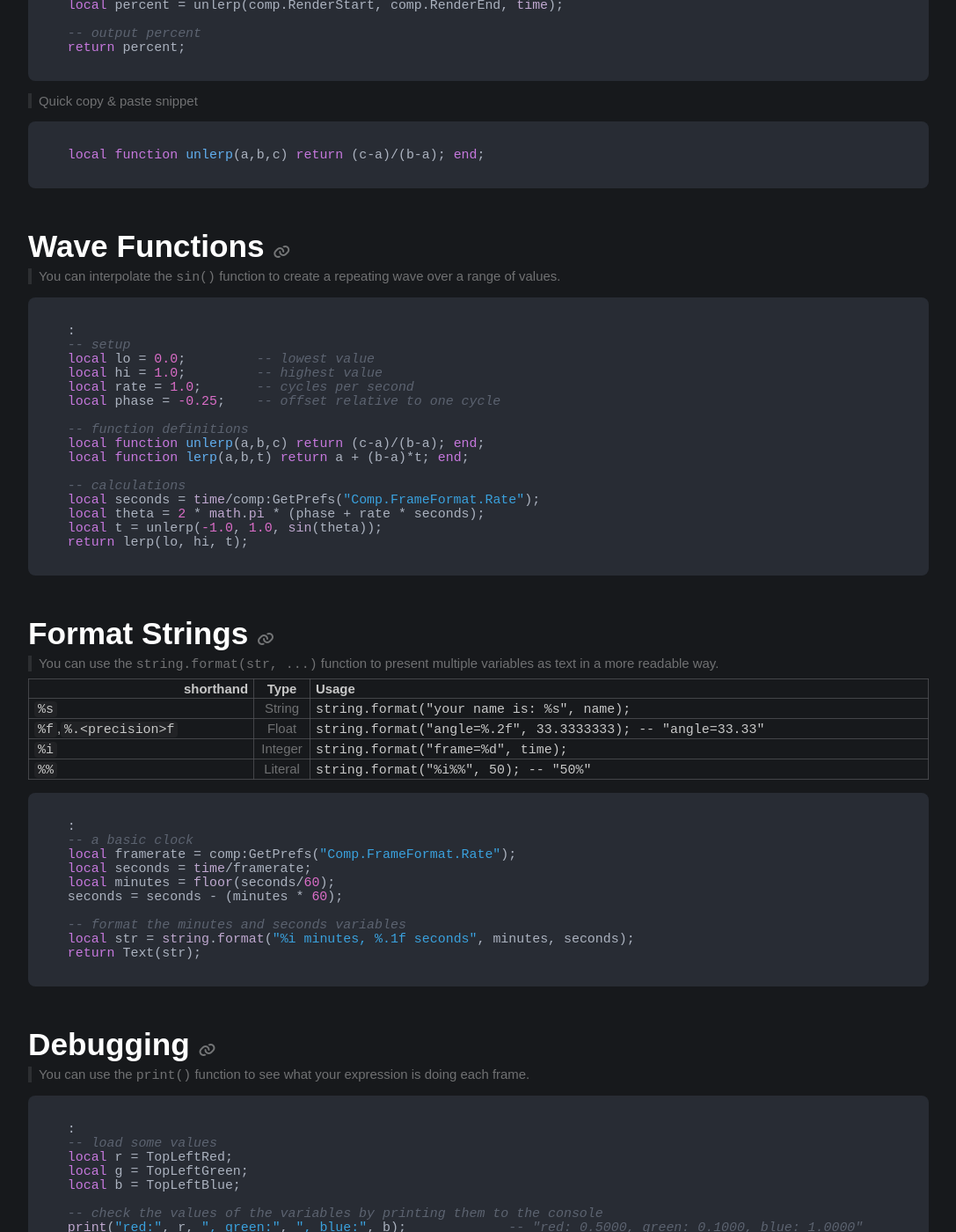
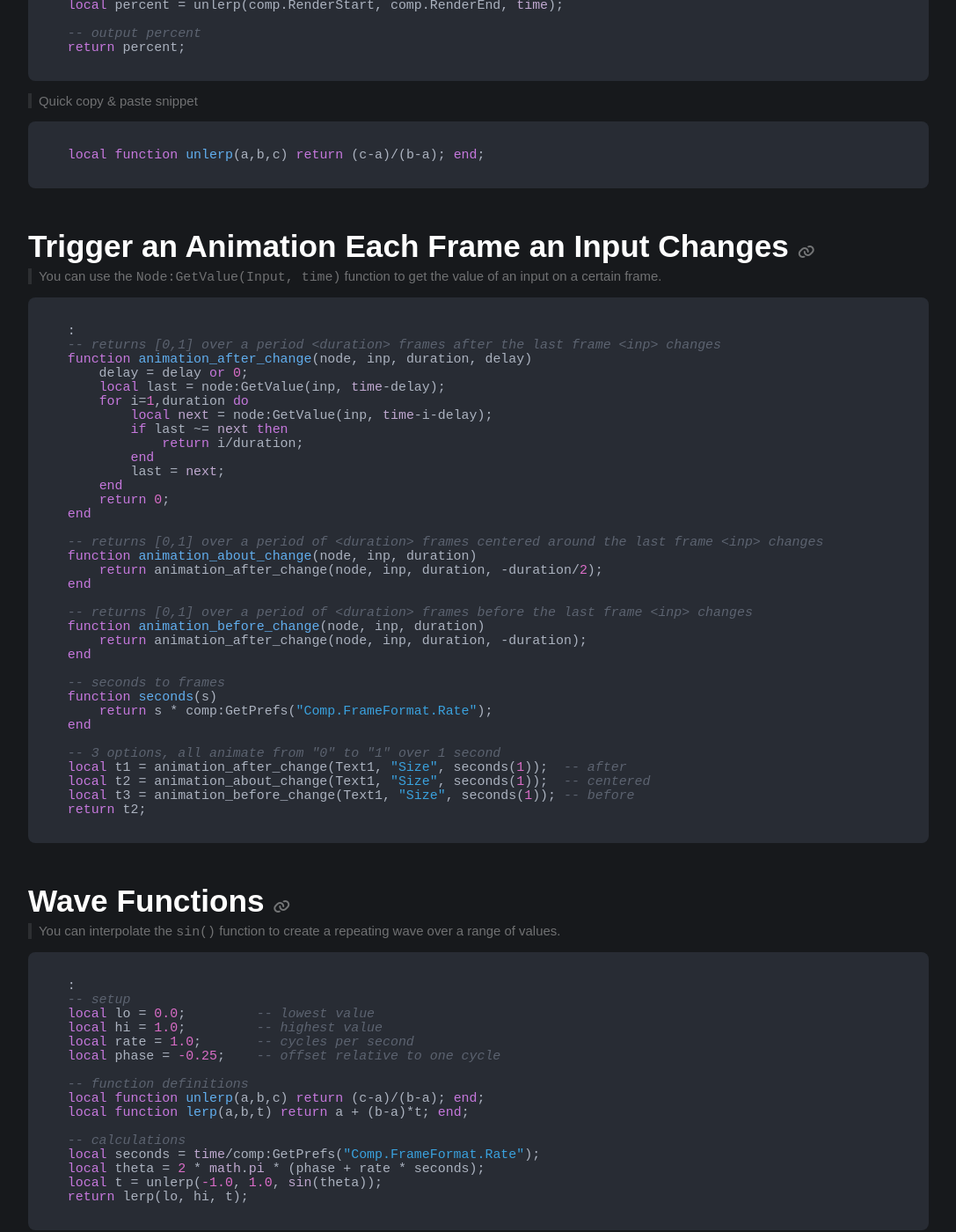
Before and after one commit to PizzaBlu/pizzablu.github.io, a Jekyll site: the page built from developer/expressions.html, in a window 1280 px wide and 1400 px high, scrolled down 2729 px. Shown: the whole window at 88% size, without its empty margins (96-1183 px from the left). Built offline with Jekyll 4.4.1, drawn with Linux system fonts in a browser that asks for light colours; nearby versions of some CDN libraries; some web fonts are replaced.

Commit message:
Update expressions.html

```diff
--- a/developer/expressions.html
+++ b/developer/expressions.html
@@ -99,6 +99,44 @@ local percent = unlerp(comp.RenderStart, comp.RenderEnd, time);
 return percent;</code></pre>
 <p class="iblock">Quick copy & paste snippet</p>
 <pre><code class="language-lua sample">local function unlerp(a,b,c) return (c-a)/(b-a); end;</code></pre>
+
+<h3 id="AnimateOnChange"><span>Trigger an Animation Each Frame an Input Changes</span> <a href="#AnimateOnChange"><i class="fa-solid fa-link"></i></a></h3>
+<p class="iblock">You can use the <code>Node:GetValue(Input, time)</code> function to get the value of an input on a certain frame.</p>
+<pre><code class="language-lua sample">:
+-- returns [0,1] over a period &lt;duration&gt; frames after the last frame &lt;inp&gt; changes
+function animation_after_change(node, inp, duration, delay)
+    delay = delay or 0;
+    local last = node:GetValue(inp, time-delay);
+    for i=1,duration do
+        local next = node:GetValue(inp, time-i-delay);
+        if last ~= next then
+            return i/duration;
+        end
+        last = next;
+    end
+    return 0;
+end
+
+-- returns [0,1] over a period of &lt;duration&gt; frames centered around the last frame &lt;inp&gt; changes
+function animation_about_change(node, inp, duration)
+    return animation_after_change(node, inp, duration, -duration/2);
+end
+
+-- returns [0,1] over a period of &lt;duration&gt; frames before the last frame &lt;inp&gt; changes
+function animation_before_change(node, inp, duration)
+    return animation_after_change(node, inp, duration, -duration);
+end
+
+-- seconds to frames
+function seconds(s)
+    return s * comp:GetPrefs("Comp.FrameFormat.Rate");
+end
+
+-- 3 options, all animate from "0" to "1" over 1 second
+local t1 = animation_after_change(Text1, "Size", seconds(1));  -- after
+local t2 = animation_about_change(Text1, "Size", seconds(1));  -- centered
+local t3 = animation_before_change(Text1, "Size", seconds(1)); -- before
+return t2;</code></pre>
 
 <h3 id="SinWave"><span>Wave Functions</span> <a href="#SinWave"><i class="fa-solid fa-link"></i></a></h3>
 <p class="iblock">You can interpolate the <code>sin()</code> function to create a repeating wave over a range of values.</p>
```
